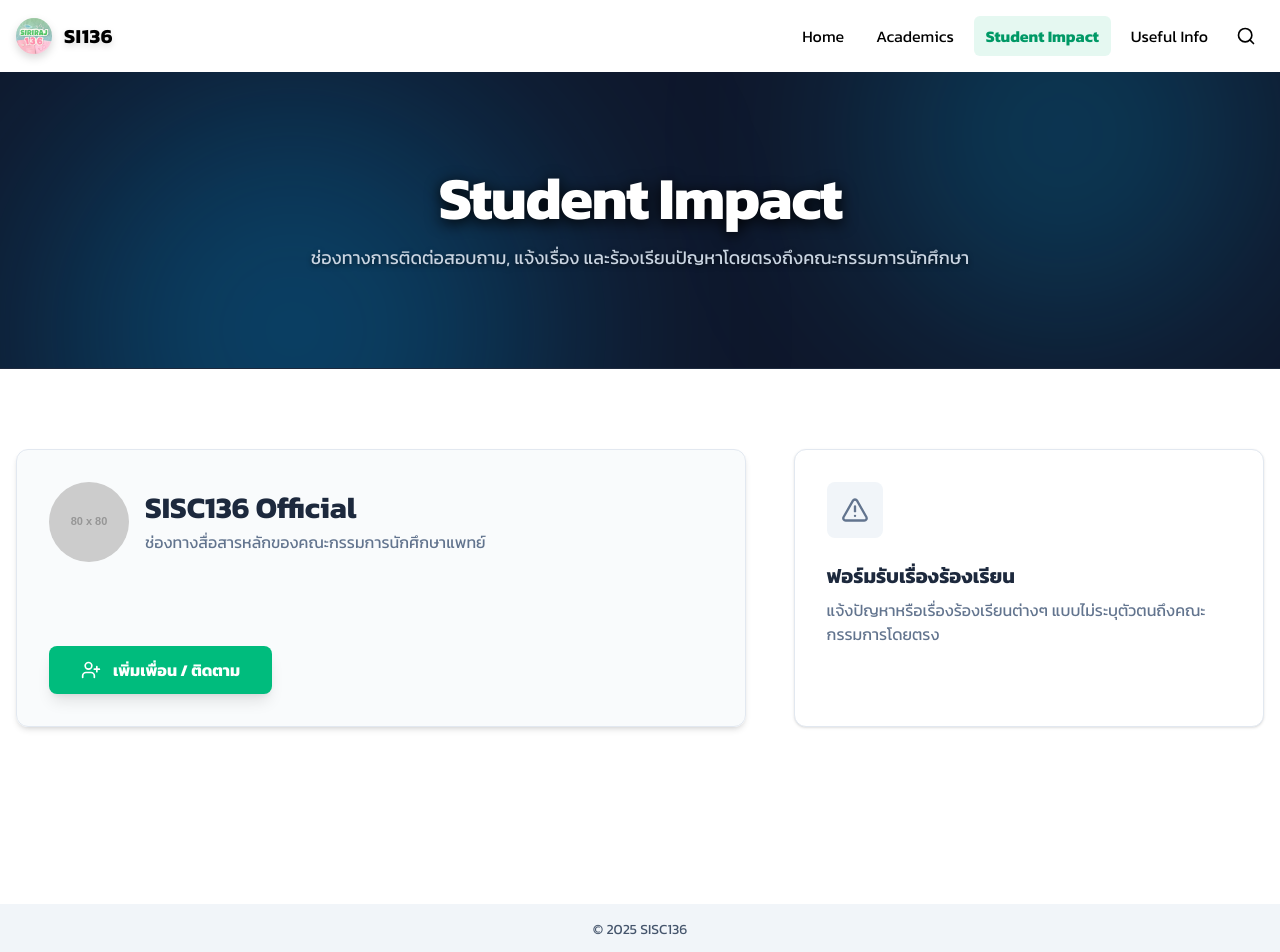
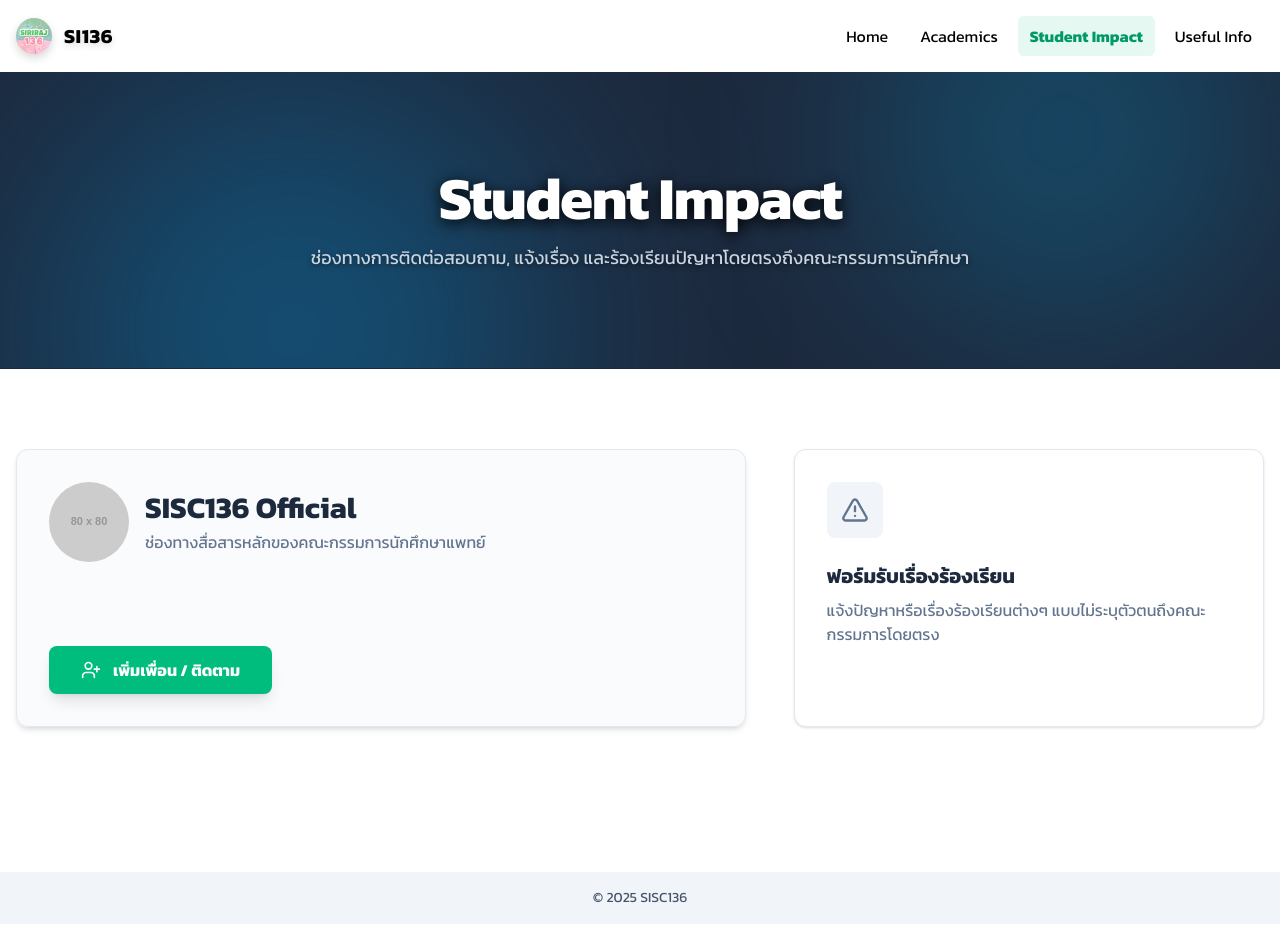
Before and after one commit to SirirajSC136/SI136-Website, a Next.js app: page /StudentImpacts in a window 1280 px wide. Shown: the top 952 px of the page. After the commit the page ends 924 px from the top, so only its background shows below. Built offline with nearby package versions, Linux system fonts and the light colour scheme.

Commit message:
update ui

```diff
--- a/app/Books/page.tsx
+++ b/app/Books/page.tsx
@@ -111,7 +111,7 @@ const PageHero = ({ title, subtitle }: { title: string; subtitle: string }) => {
   return (
     <>
       <style>{keyframes}</style>
-      <div className="relative overflow-hidden bg-slate-900 py-24 text-center border-b border-slate-800">
+      <div className="relative overflow-hidden bg-slate-800 py-24 text-center border-b border-slate-800">
         <div className="absolute top-0 left-0 w-full h-full z-0">
           <div
             className="absolute h-[500px] w-[500px] rounded-full bg-sky-500/30"
--- a/app/StudentImpacts/page.tsx
+++ b/app/StudentImpacts/page.tsx
@@ -20,7 +20,7 @@ const PageHero = ({ title, subtitle }: { title: string; subtitle: string }) => {
     return (
         <>
             <style>{keyframes}</style>
-            <div className="relative overflow-hidden bg-slate-900 py-24 text-center border-b border-slate-800">
+            <div className="relative overflow-hidden bg-slate-800 py-24 text-center border-b border-slate-800">
                 <div className="absolute top-0 left-0 w-full h-full z-0">
                     <div
                         className="absolute h-[500px] w-[500px] rounded-full bg-sky-500/30"
--- a/app/UsefulInfo/page.tsx
+++ b/app/UsefulInfo/page.tsx
@@ -23,7 +23,7 @@ const PageHero = ({ title, subtitle }: { title: string; subtitle: string }) => {
     return (
         <>
             <style>{keyframes}</style>
-            <div className="relative overflow-hidden bg-slate-900 py-24 text-center border-b border-slate-800">
+            <div className="relative overflow-hidden bg-slate-800 py-24 text-center border-b border-slate-800">
                 <div className="absolute top-0 left-0 w-full h-full z-0">
                     <div
                         className="absolute h-[500px] w-[500px] rounded-full bg-sky-500/30"
--- a/app/components/LoginButton.tsx
+++ b/app/components/LoginButton.tsx
@@ -6,7 +6,7 @@ export default function LoginButton() {
   return (
     <button
       onClick={() => signIn("google")}
-      className="px-4 py-2 bg-emerald-600 text-white rounded-lg"
+      className="px-4 py-2 bg-emerald-600 text-white rounded-lg hover:cursor-pointer hover:bg-emerald-700 transition "
     >
       Sign in with Google
     </button>
--- a/app/components/academics/AcademicHero.tsx
+++ b/app/components/academics/AcademicHero.tsx
@@ -20,7 +20,7 @@ const AcademicHero = () => {
     return (
         <>
             <style>{keyframes}</style>
-            <div className="relative overflow-hidden bg-slate-900 py-24 text-center border-b border-slate-800">
+            <div className="relative overflow-hidden bg-slate-800 py-24 text-center border-b border-slate-800">
                 <div className="absolute top-0 left-0 w-full h-full z-0">
                     <div
                         className="absolute h-[500px] w-[500px] rounded-full bg-sky-500/30"
--- a/app/components/shared/Footer.tsx
+++ b/app/components/shared/Footer.tsx
@@ -1,6 +1,6 @@
 const Footer = () => {
   return (
-    <footer className="bg-slate-100 text-center py-4 mt-8">
+    <footer className="bg-slate-100 text-center py-4">
       <div className="container mx-auto">
         <p className="text-sm text-slate-600">
           &copy; {new Date().getFullYear()} SISC136
--- a/app/components/shared/Navbar.tsx
+++ b/app/components/shared/Navbar.tsx
@@ -56,7 +56,7 @@ const Navbar = () => {
         <>
             <nav className={`sticky mx-auto z-50 transition-all duration-300 ease-in-out${
                 isScrolled
-                    ? 'border-b border-gray-200/80 bg-white/50 shadow-sm backdrop-blur-lg w-3/5 md:w-3/4 lg:w-3/5 top-1 rounded-2xl border'
+                    ? 'border-b border-gray-200/80 bg-white/50 shadow-sm backdrop-blur-lg w-3/5 md:w-3/4 lg:w-3/5 top-1 rounded-2xl border px-4'
                     : 'bg-transparent w-full top-0'
             }`}>
                 <div className="container mx-auto flex items-center justify-between p-4">
@@ -76,10 +76,6 @@ const Navbar = () => {
                                 {link.name}
                             </NavLink>
                         ))}
-                        <button className={`p-2 rounded-md transition-colors ${isScrolled ? 'text-slate-600 hover:text-slate-900' : 'text-black hover:text-black/80'
-                            }`}>
-                            <Search size={20} />
-                        </button>
                     </div>
 
                     {/* Mobile Menu Button */}
```
